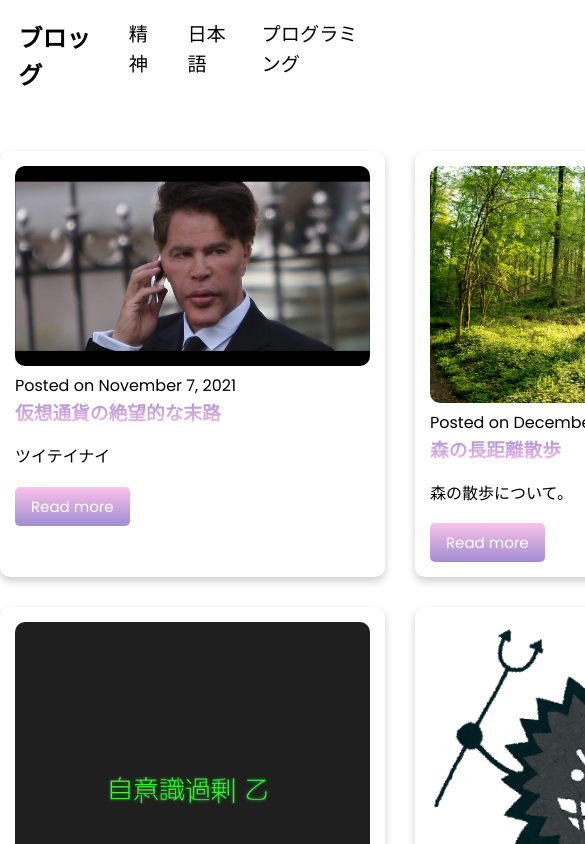
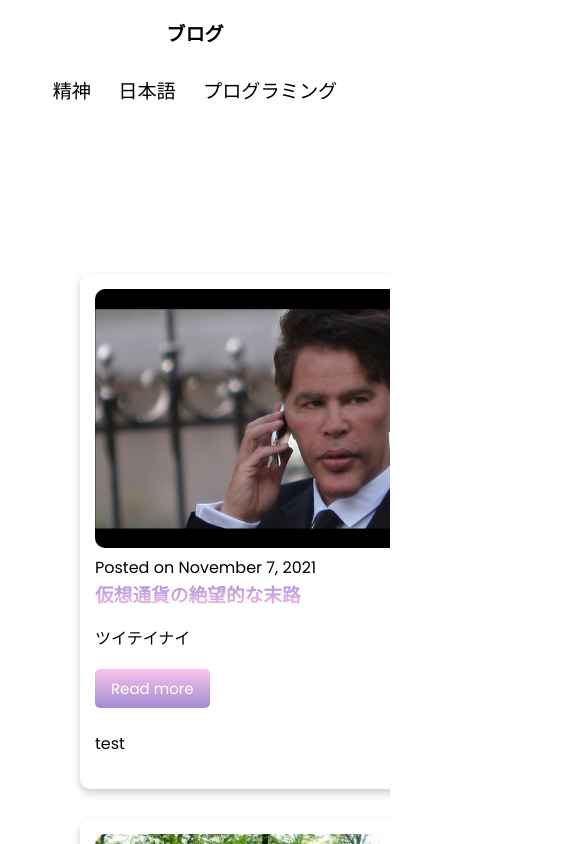
Before and after one commit to jcc98/nextblog, a Next.js app: page / in a window 390 px wide. Shown: the top 844 px of the page, 585 px wide, since content can reach past the window. Built offline with nearby package versions, Linux system fonts and the light colour scheme.

Commit message:
updated styling + responsive

```diff
--- a/components/Header.js
+++ b/components/Header.js
@@ -1,5 +1,6 @@
 import Link from "next/link"
 import {HeaderContainer} from "./styles/Container.styled"
+import {Burger} from "./styles/Container.styled"
 
 export default function Header({setNavValue}) {
 
@@ -8,7 +9,7 @@ export default function Header({setNavValue}) {
         <header>
             <HeaderContainer>
                 <Link href="/" passHref>
-                    <h2 onClick={() => setNavValue(3)}>ブロッグ</h2>
+                    <h2 onClick={() => setNavValue(3)}>ブログ</h2>
                 </Link>
                 <ul onClick={(e) => setNavValue(e.target.value)}>
                     <li value="0">精神</li>
--- a/components/Post.tsx
+++ b/components/Post.tsx
@@ -14,15 +14,17 @@ export const Post = ({post} : {post: any}) => {
     }
     return (
         <>
-
             <motion.div initial="hidden" animate="visible" variants={variants} transition={{duration: 0.7}} whileHover={{scale: 1.05}} className="card">
                 <img src={post.frontmatter.cover_image} alt=""/>
-            <div className="post-date">Posted on {post.frontmatter.date}</div>
+                <div>Posted on {post.frontmatter.date}</div>
                 <H3Container>{post.frontmatter.title}</H3Container>
                 <p>{post.frontmatter.excerpt}</p>
+                <div>
                 <Link href={`/blog/${post.slug}`}>
                     <Button>Read more</Button>
                 </Link>
+                <p>test</p>
+                </div>
             </motion.div>
         </>
     )
--- a/components/styles/Container.styled.js
+++ b/components/styles/Container.styled.js
@@ -3,11 +3,8 @@ import styled from "styled-components"
 export const Container = styled.div`
     max-width: 100%;
     margin: auto;
-    overflow: auto;
+    overflow: none;
     padding: 0 10px;
-`
-
-export const PostContainer = styled.div`
 `
 
 export const HeaderContainer = styled.div`
@@ -37,8 +34,18 @@ export const HeaderContainer = styled.div`
         border-style: none;
         background: -webkit-linear-gradient(#a18cd1, #fbc2eb);
         -webkit-background-clip: text;
-        background-clip: border-box;
+        background-clip: text;
         -webkit-text-fill-color: transparent;
+    }
+
+    @media only screen and (max-width: 900px) {
+
+        flex-direction: column;
+        align-items: center;
+
+        & li, h2 {
+            font-size: 1.2rem;
+        }
     }
 `
 
@@ -48,7 +55,23 @@ export const Center = styled.div`
 
 export const PostBody = styled.div`
     margin-top: 2rem;
-    padding: 0 15rem;
+    padding: 0 12rem;
     line-height: 2rem;
     font-size: 1.25rem;
+
+    @media only screen and (max-width: 900px) {
+        padding: 0 5rem;
+        font-size: 1.05rem;
+    }
 `
+
+export const PostDate = styled.div`
+    font-size: 1.4rem;
+    display: inline-block;
+    background-image: linear-gradient(to top, #a18cd1 0%, #fbc2eb 100%);
+    border-radius: 3px;
+    margin: 2rem 0;
+    padding: 5px 10px;
+    color: #fff;
+    box-shadow: 1px 1px 5px 0.3px #fbc2eb;
+`
--- a/components/styles/Post.styled.js
+++ b/components/styles/Post.styled.js
@@ -2,27 +2,40 @@ import styled from "styled-components"
 
 export const H3Container = styled.h3`
         background: -webkit-linear-gradient(#a18cd1, #fbc2eb);
+        background-clip: text;
         -webkit-background-clip: text;
         -webkit-text-fill-color: transparent;
+
 `
 
-export const Posts = styled.div`
+export const PostsStyle = styled.div`
     width: 800px;
     margin: 0 auto;
     display: grid;
     grid-template-columns: repeat(2, 1fr);
     gap: 30px;
     margin-top: 30px;
+    overflow-y: hidden;
+
+    @media (max-width: 900px) {
+        grid-template-columns: repeat(1, 1fr);
+        padding: 5rem 5rem;
+        width: 650px;
+
+  }
 `
 
 export const PostTitle = styled.h1`
     margin: 10px 0;
     position: relative;
     text-transform: uppercase;
-    font-size: 40px;
+    font-size: 2.5rem;
     font-weight: 900;
     font-family: "Catamaran", sans-serif;
 
+    @media only screen and (max-width: 900px) {
+        font-size: 1.6rem;
+    }
 `
 
 export const PostDate = styled.div`
@@ -31,3 +44,25 @@ export const PostDate = styled.div`
     padding: 3px 10px;
     font-size: 20px;
 `
+export const PostBack = styled.div`
+    margin-top: 10px;
+    font-size: 1.5rem;
+    border-radius: 10px;
+    padding: 5px 10px;
+    cursor: pointer;
+    border: 1px solid;
+    display: inline-block;
+    margin-left: 50%;
+    transform: translateX(-50%);
+    transition: 0.3s ease-in-out;
+
+    &:hover {
+        color: #fff;
+        background-color: #000;
+    }
+
+    @media only screen and (max-width: 900px) {
+        font-size: 1rem;
+        padding: 3px 6px;
+    }
+`
--- a/package.json
+++ b/package.json
@@ -23,7 +23,7 @@
   },
   "devDependencies": {
     "@types/react": "17.0.30",
-    "eslint": "8.0.1",
+    "eslint": "^8.0.1",
     "eslint-config-next": "11.1.2",
     "typescript": "4.4.4"
   }
--- a/pages/index.tsx
+++ b/pages/index.tsx
@@ -8,9 +8,8 @@ import Head from 'next/head'
 import Header from "../components/Header"
 import {Post} from "../components/Post"
 import {sortByDate} from "../utils"
-import { PostContainer } from "../components/styles/Container.styled"
 //Styled component
-import { Posts } from "../components/styles/Post.styled"
+import { PostsStyle } from "../components/styles/Post.styled"
 
 interface IFilteredPosts {
   slug: "string";
@@ -52,19 +51,17 @@ switch(navValue) {
 
   return (
     <>
-    <PostContainer>
         <Header setNavValue={setNavValue}/>
         <div>
         <Head>
-          <title>ブロッグ</title>
+          <title>ブログ</title>
         </Head>
-          <Posts>
+          <PostsStyle>
             {filteredPosts.map((post:any, index:number) => (
               <Post key={index} post={post}/>
           ))}
-          </Posts>
+          </PostsStyle>
       </div>
-      </PostContainer>
     </>
   )
 }
--- a/posts/[yoi seishin]mori-sanpo.md
+++ b/posts/[yoi seishin]mori-sanpo.md
@@ -5,7 +5,7 @@ excerpt: '森の散歩について。'
 cover_image: '/images/posts/foret.jpeg'
 ---
 
-### このブロッグが不定期になりすぎて困るんだよな。ついつい怠けてしまって、時間が立つにつれて書くことがいっぱい増えるけど、やっぱり増えすぎて何から書けばいいか迷ってしまう結果は何も書かずじまいなんだよね。一気にバッって書くよりも、少しずつ出来事を投稿ごとに細々に上げていこうかな。
+### このブログが不定期になりすぎて困るんだよな。ついつい怠けてしまって、時間が立つにつれて書くことがいっぱい増えるけど、やっぱり増えすぎて何から書けばいいか迷ってしまう結果は何も書かずじまいなんだよね。一気にバッって書くよりも、少しずつ出来事を投稿ごとに細々に上げていこうかな。
 
 先週の日曜日（１２月１３日）に森へ行きました。姪っ子と甥っ子は公文っていう数学を中心に個人別の自学自習する塾に通っています。そういったきっかけで、あそこに働いている人に出会いました。（個人情報をさらさないようにSっていう匿名にします。） Sはこういったアウトドア的なのが好きで、よくよく森に行くらしい。１３日には焚き火をする予定だったけど、某ウイルスの影響で**皆**と行けなかった。というのは、Sは元々ベルギーに引っ越して数カ月間しか立ってない１３歳の子と二人で行く予定だったけど、Sと知り合った時は焚き火に誘ってくださいました。
 
--- a/styles/globals.css
+++ b/styles/globals.css
@@ -4,6 +4,8 @@
   box-sizing: border-box;
   margin: 0;
   padding: 0;
+  overflow-x: hidden;
+
 }
 
 body {
@@ -40,20 +42,6 @@ header a {
   margin: 0 auto;
 }
 
-.btn:focus {
-  outline: none;
-}
-
-.btn:hover {
-  transform: scale(0.98);
-}
-
-.btn-back {
-  background: #f4f4f4;
-  color: #000;
-  margin-bottom: 20px;
-}
-
 .card {
   padding: 15px;
   border-radius: 10px;
```
Also changed, not shown: pages/blog/[slug].js (+4 -3 lines), 1 other file (tests, documents, lock files or other folders). Lines whose indentation alone changed are shown as unchanged.
